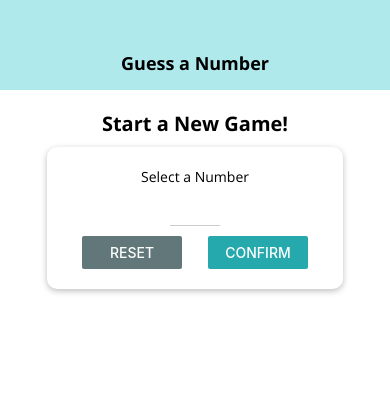
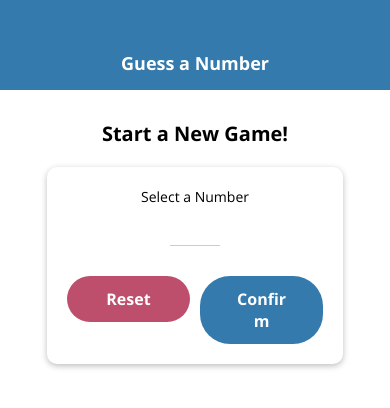
Before and after one commit to stormcloud266/number-guess, a React Native app: screen / in a window 390 px wide. Shown: the top 408 px of the page. Built offline with nearby package versions, Linux system fonts and the light colour scheme.

Commit message:
add image, style components, icons, fonts

```diff
--- a/components/Header.tsx
+++ b/components/Header.tsx
@@ -25,7 +25,7 @@ const styles = StyleSheet.create({
     justifyContent: 'center',
   },
   title: {
-    color: 'black',
+    color: '#fff',
   },
 })
 
--- /dev/null
+++ b/components/MainButton.tsx
@@ -0,0 +1,43 @@
+import React, { ReactElement, ReactNode } from 'react'
+import { Text, View, StyleSheet, TouchableOpacity } from 'react-native'
+import Colors from '../constants/colors'
+
+interface Props {
+  title: string | ReactNode
+  onPress: () => void
+  secondary?: boolean
+}
+
+const MainButton = ({ title, secondary, onPress }: Props): ReactElement => {
+  const buttonBg = secondary
+    ? { ...styles.button, ...styles.secondary }
+    : styles.button
+
+  return (
+    <TouchableOpacity activeOpacity={0.6} onPress={onPress}>
+      <View style={buttonBg}>
+        <Text style={styles.buttonText}>{title}</Text>
+      </View>
+    </TouchableOpacity>
+  )
+}
+
+const styles = StyleSheet.create({
+  button: {
+    backgroundColor: Colors.primary,
+    paddingVertical: 12,
+    paddingHorizontal: 30,
+    borderRadius: 30,
+  },
+  secondary: {
+    backgroundColor: Colors.secondary,
+  },
+  buttonText: {
+    color: '#fff',
+    fontFamily: 'open-sans-bold',
+    fontSize: 16,
+    textAlign: 'center',
+  },
+})
+
+export default MainButton
--- a/constants/colors.ts
+++ b/constants/colors.ts
@@ -1,4 +1,4 @@
 export default {
-  primary: '#b0e9eb',
-  secondary: '#b0e9eb',
+  primary: '#347AAD',
+  secondary: '#BD4F6C',
 }
--- a/screens/GameOverScreen.tsx
+++ b/screens/GameOverScreen.tsx
@@ -1,6 +1,9 @@
 import React, { ReactElement } from 'react'
-import { View, StyleSheet, Button } from 'react-native'
+import { View, Text, StyleSheet, Image } from 'react-native'
 import Body from '../components/Body'
+import Title from '../components/Title'
+import MainButton from '../components/MainButton'
+import Colors from '../constants/colors'
 
 interface Props {
   rounds: number
@@ -15,10 +18,18 @@ const GameOverScreen = ({
 }: Props): ReactElement => {
   return (
     <View style={styles.container}>
-      <Body>The game is over!</Body>
-      <Body>Number of rounds: {rounds}</Body>
-      <Body>Number was: {userNumber}</Body>
-      <Button title="Play Again" onPress={startNewGame} />
+      <Title>The Game Is Over!</Title>
+      <View style={styles.imageContainer}>
+        <Image source={require('../assets/success.png')} style={styles.image} />
+      </View>
+      <View style={styles.resultContainer}>
+        <Body style={styles.resultText}>
+          Your phone needed <Text style={styles.highlight}>{rounds}</Text>{' '}
+          rounds to guess the number{' '}
+          <Text style={styles.highlight}>{userNumber}.</Text>
+        </Body>
+      </View>
+      <MainButton title="Play Again" onPress={startNewGame} />
     </View>
   )
 }
@@ -29,6 +40,31 @@ const styles = StyleSheet.create({
     justifyContent: 'center',
     alignItems: 'center',
   },
+  imageContainer: {
+    borderRadius: 150,
+    borderWidth: 3,
+    borderColor: '#000',
+    width: 300,
+    height: 300,
+    overflow: 'hidden',
+    marginVertical: 30,
+  },
+  image: {
+    width: '100%',
+    height: '100%',
+  },
+  resultContainer: {
+    marginHorizontal: 30,
+    marginVertical: 15,
+  },
+  resultText: {
+    textAlign: 'center',
+    fontSize: 20,
+  },
+  highlight: {
+    color: Colors.primary,
+    fontFamily: 'open-sans-bold',
+  },
 })
 
 export default GameOverScreen
--- a/screens/GameScreen.tsx
+++ b/screens/GameScreen.tsx
@@ -1,9 +1,10 @@
 import React, { ReactElement, useState, useRef, useEffect } from 'react'
-import { Text, View, StyleSheet, Button, Alert } from 'react-native'
+import { View, StyleSheet, Alert } from 'react-native'
+import { Ionicons } from '@expo/vector-icons'
 import NumberContainer from '../components/NumberContainer'
 import Card from '../components/Card'
-import Title from '../components/Title'
 import Body from '../components/Body'
+import MainButton from '../components/MainButton'
 
 interface Props {
   userChoice: number
@@ -72,9 +73,13 @@ const GameScreen = ({ userChoice, onGameOver }: Props): ReactElement => {
       <Body>Opponent's Guess</Body>
       <NumberContainer selectedNumber={currentGuess} />
       <Card style={styles.buttonContainer}>
-        <Button title="LOWER" onPress={nextGuessHandler.bind(this, 'lower')} />
-        <Button
-          title="GREATER"
+        <MainButton
+          title={<Ionicons name="md-remove" size={24} color="white" />}
+          secondary
+          onPress={nextGuessHandler.bind(this, 'lower')}
+        />
+        <MainButton
+          title={<Ionicons name="md-add" size={24} color="white" />}
           onPress={nextGuessHandler.bind(this, 'greater')}
         />
       </Card>
--- a/screens/StartScreen.tsx
+++ b/screens/StartScreen.tsx
@@ -2,7 +2,6 @@ import React, { ReactElement, useState } from 'react'
 import {
   View,
   StyleSheet,
-  Button,
   TouchableWithoutFeedback,
   Keyboard,
   Alert,
@@ -11,6 +10,7 @@ import Card from '../components/Card'
 import Input from '../components/Input'
 import Body from '../components/Body'
 import Title from '../components/Title'
+import MainButton from '../components/MainButton'
 import NumberContainer from '../components/NumberContainer'
 
 interface Props {
@@ -58,7 +58,7 @@ const StartScreen = ({ onStartGame }: Props): ReactElement => {
       <Card style={styles.summaryContainer}>
         <Body>You Selected</Body>
         <NumberContainer selectedNumber={selectedNumber} />
-        <Button
+        <MainButton
           title="START GAME"
           onPress={() => onStartGame(selectedNumber)}
         />
@@ -84,18 +84,10 @@ const StartScreen = ({ onStartGame }: Props): ReactElement => {
           />
           <View style={styles.buttonContainer}>
             <View style={styles.button}>
-              <Button
-                title="Reset"
-                color="#617779"
-                onPress={resetInputHandler}
-              />
+              <MainButton secondary title="Reset" onPress={resetInputHandler} />
             </View>
             <View style={styles.button}>
-              <Button
-                title="Confirm"
-                color="#25a9ad"
-                onPress={confirmInputHandler}
-              />
+              <MainButton title="Confirm" onPress={confirmInputHandler} />
             </View>
           </View>
         </Card>
@@ -113,7 +105,7 @@ const styles = StyleSheet.create({
   },
   title: {
     fontSize: 20,
-    marginVertical: 10,
+    marginVertical: 20,
   },
   inputContainer: {
     width: 300,
@@ -128,10 +120,10 @@ const styles = StyleSheet.create({
     flexDirection: 'row',
     width: '100%',
     justifyContent: 'space-between',
-    paddingHorizontal: 15,
+    marginTop: 20,
   },
   button: {
-    width: 100,
+    width: '48%',
   },
   summaryContainer: {
     marginTop: 20,
```
Also changed, not shown: assets/success.png (added).
